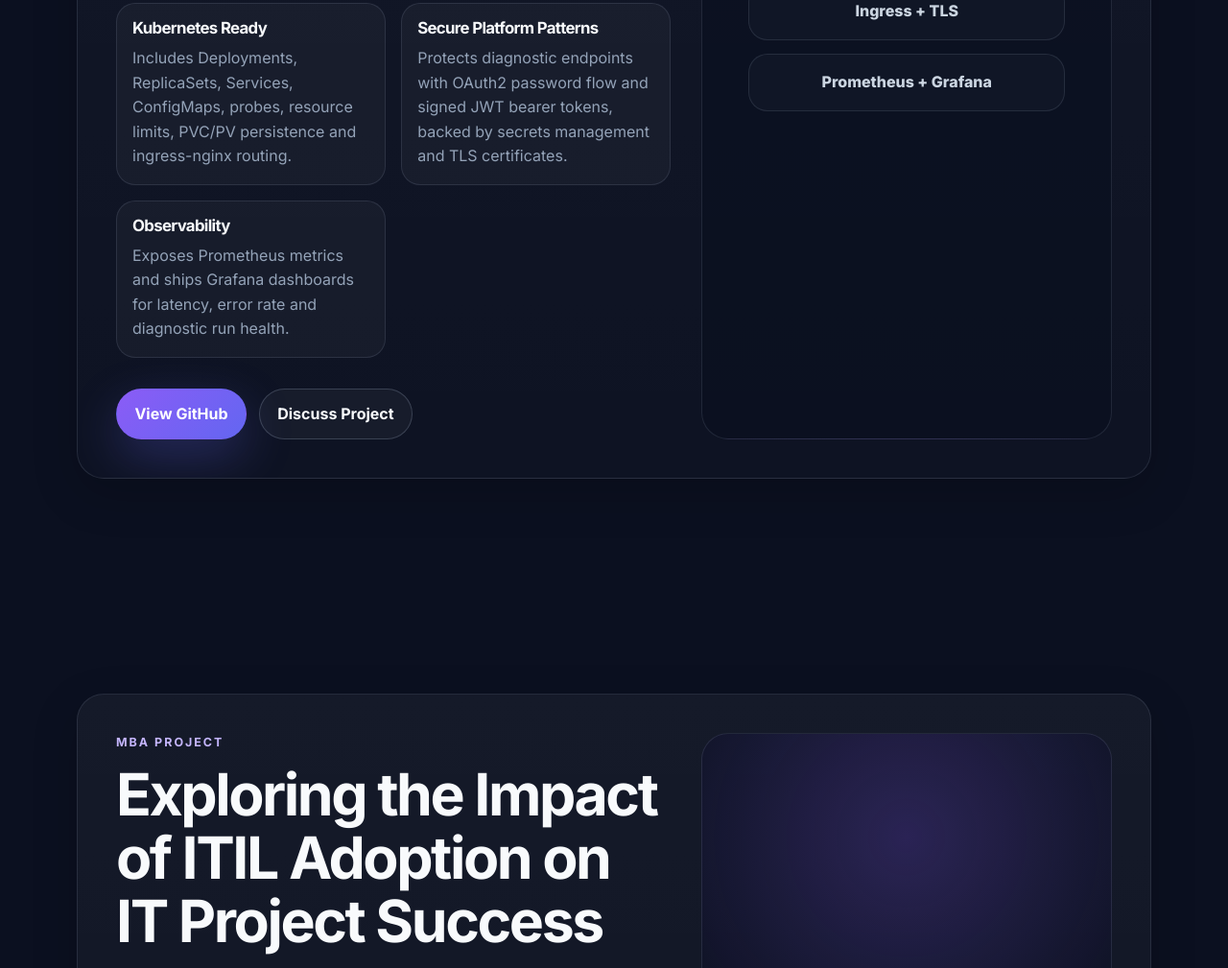
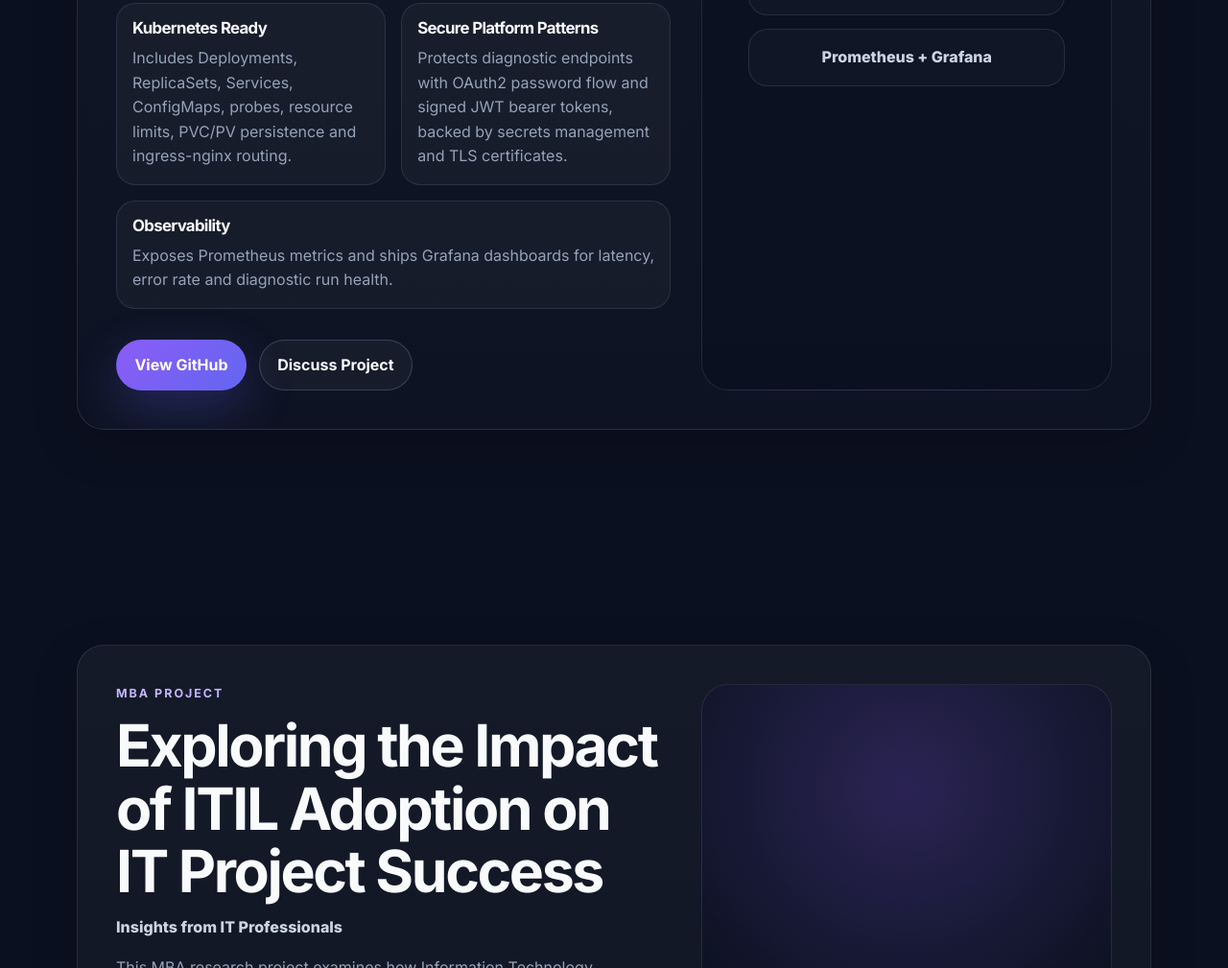
Before and after one commit to SurajArmugham/surajarmugham.github.io, a plain HTML site: page index.html in a window 1280 px wide. Shown: the part 5054-6063 px from the top of the page at 96% size. Drawn offline with Linux system fonts and the light colour scheme.

Commit message:
Square off the highlights grid when the card count is odd
Adding the Observability card took the Featured Project highlights to
five, leaving the last card alone in the final row of the two-column
grid at >=768px.

Makes an odd-positioned last card span both columns. The
:last-child:nth-child(odd) selector only matches when the total count is
odd, so the MBA project grid (four cards) is unaffected and the rule
disables itself automatically if a sixth card is ever added.

Scoped inside the existing min-width:768px block, so it stays inert on
mobile where the grid is already single-column.

Co-Authored-By: Claude Opus 5 <noreply@anthropic.com>

```diff
--- a/css/style.css
+++ b/css/style.css
@@ -639,6 +639,9 @@ grid-template-columns:1.1fr .9fr
 .project-highlights{
 grid-template-columns:repeat(2,1fr)
 }
+.project-highlights article:last-child:nth-child(odd){
+grid-column:1/-1
+}
 .ai-workflow{
 min-height:560px
 }
```
